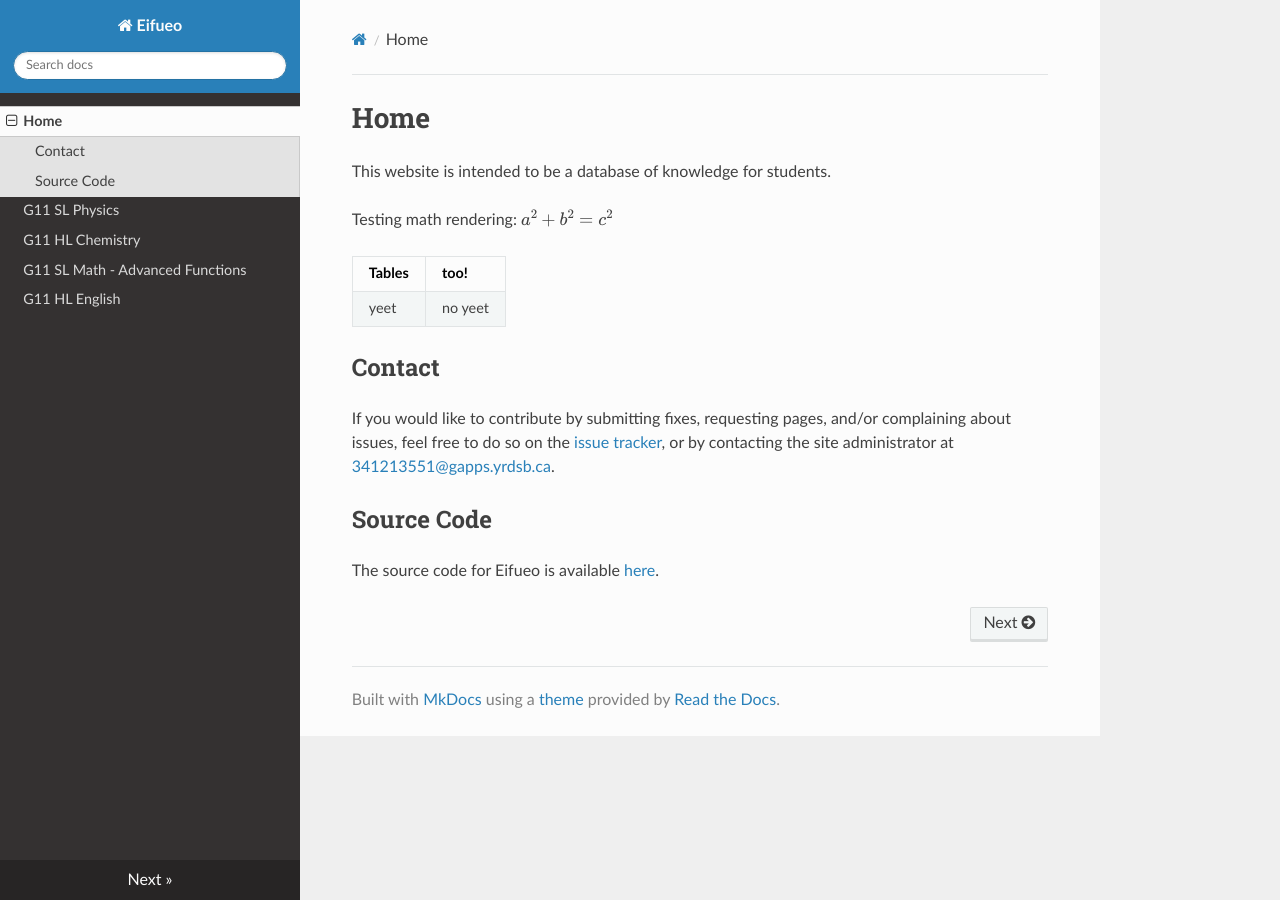
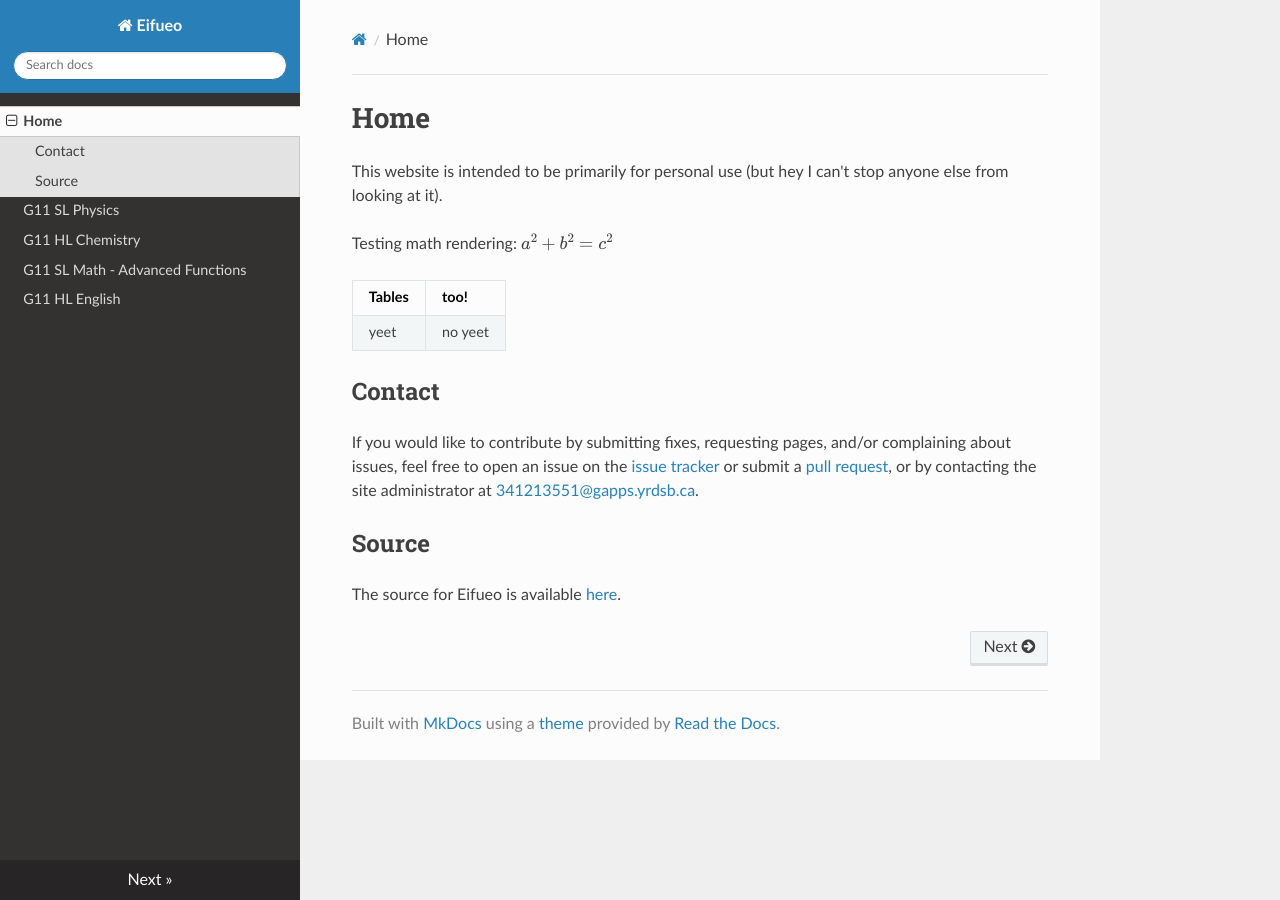
Before and after one commit to potatoeggy/eifueo, an MkDocs documentation site: the page built from docs/index.md, in a window 1280 px wide. Built offline with MkDocs 1.6.1, drawn with Linux system fonts in a browser that asks for light colours; nearby versions of some CDN libraries; formulas are drawn with MathJax 3.

Commit message:
home: remove references to code, add link to PR page

```diff
--- a/docs/index.md
+++ b/docs/index.md
@@ -1,6 +1,6 @@
 # Home
 
-This website is intended to be a database of knowledge for students.
+This website is intended to be primarily for personal use (but hey I can't stop anyone else from looking at it).
 
 
 Testing math rendering: $a^2+b^2=c^2$
@@ -11,8 +11,8 @@ Testing math rendering: $a^2+b^2=c^2$
 
 ## Contact
 
-If you would like to contribute by submitting fixes, requesting pages, and/or complaining about issues, feel free to do so on the [issue tracker](https://git.eggworld.tk/eggy/eifueo/issues), or by contacting the site administrator at [341213551@gapps.yrdsb.ca](mailto:341213551@gapps.yrdsb.ca).
+If you would like to contribute by submitting fixes, requesting pages, and/or complaining about issues, feel free to open an issue on the [issue tracker](https://git.eggworld.tk/eggy/eifueo/issues) or submit a [pull request](https://git.eggworld.tk/eggy/eifueo/pulls), or by contacting the site administrator at [341213551@gapps.yrdsb.ca](mailto:341213551@gapps.yrdsb.ca).
 
-## Source Code
+## Source
 
-The source code for Eifueo is available [here](https://git.eggworld.tk/eggy/eifueo).
+The source for Eifueo is available [here](https://git.eggworld.tk/eggy/eifueo).
```
